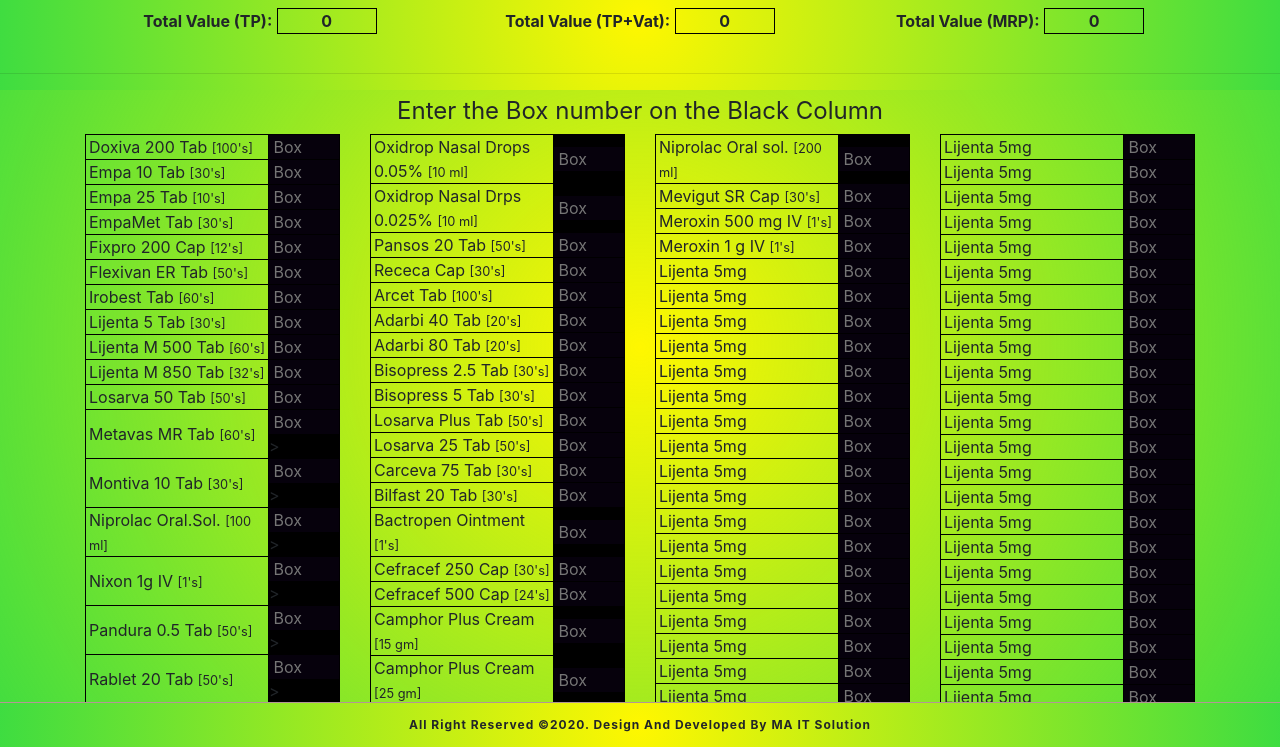
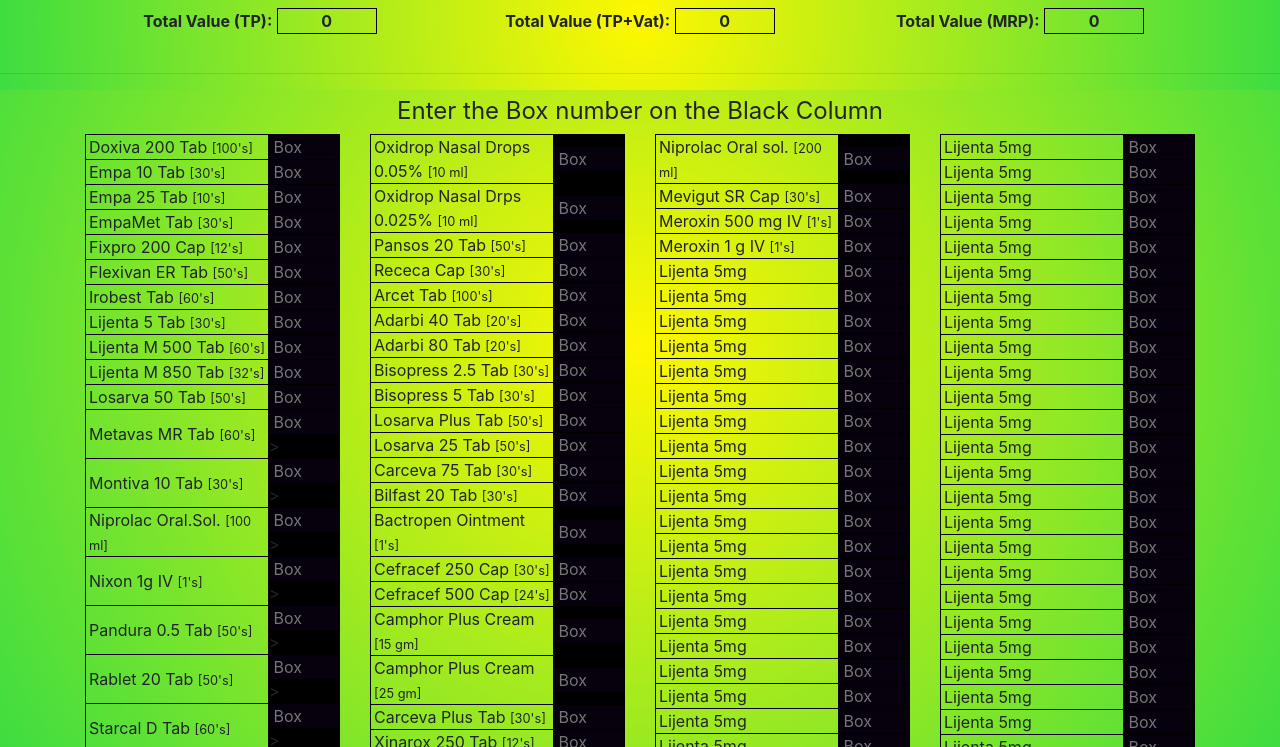
Before and after one commit to mishkat81/njp-products-calc, a plain HTML site: page index.html in a window 1280 px wide. Shown: the part 53-800 px from the top of the page. Drawn offline with Linux system fonts and the light colour scheme.

Commit message:
cancel footer fixed
Cancel footer fixed

```diff
--- a/index.html
+++ b/index.html
@@ -237,7 +237,7 @@
        </div>
    </section>
    <footer>
-       <div id="footer-content" class="fixed-bottom text-center">
+       <div id="footer-content" class="text-center">
            <p>All Right Reserved &copy;2020. Design and Developed by MA IT Solution</p>
        </div>
    </footer>
```
